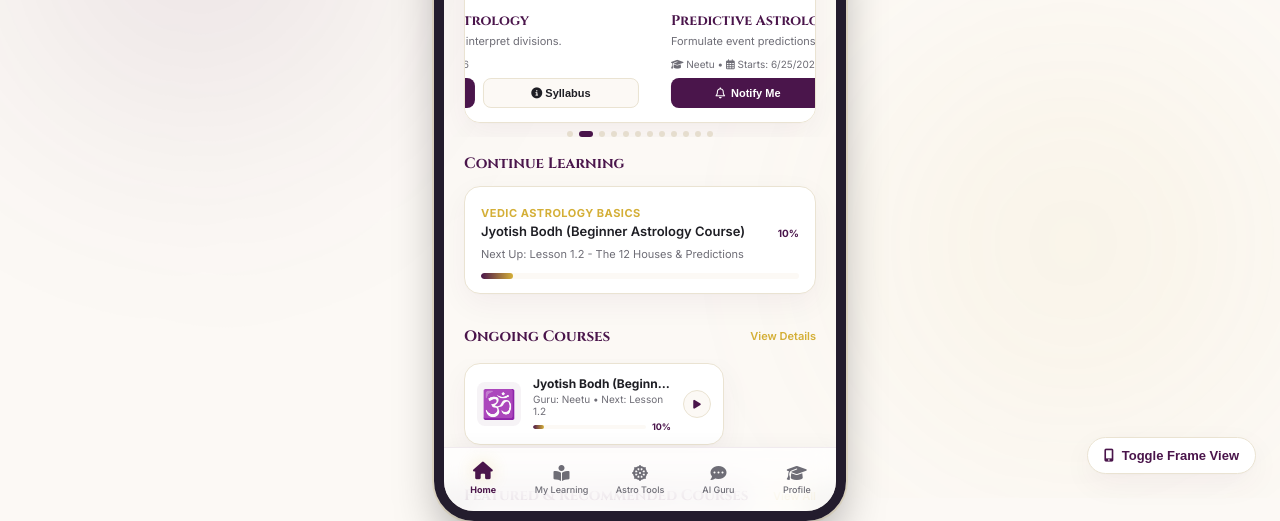
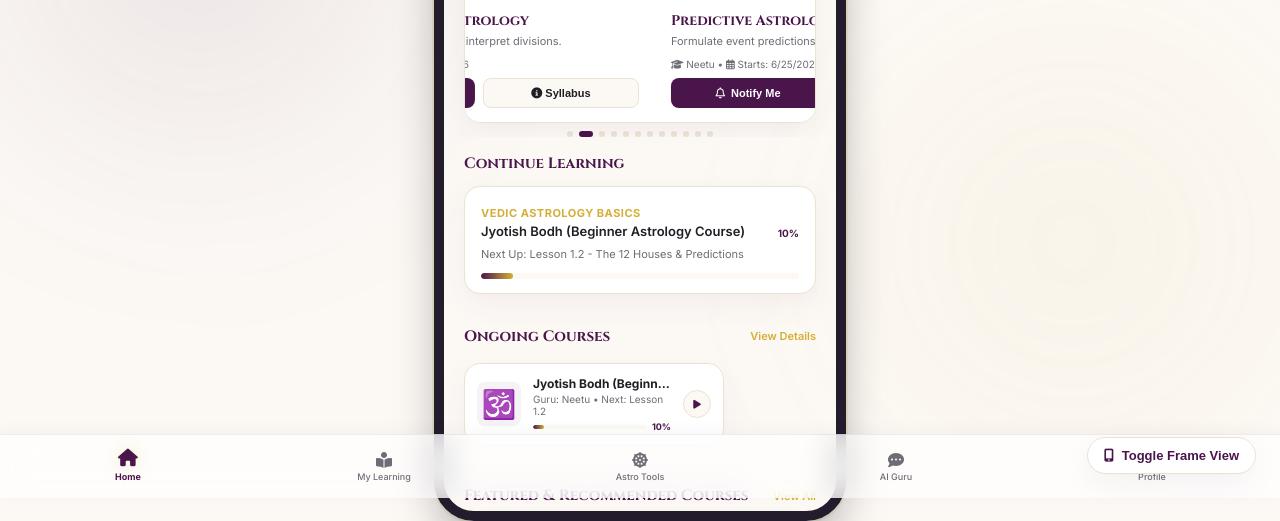
Before and after one commit to Anshika0077/neetu_astro, a website: page index.html in a window 1280 px wide. Shown: the part 302-823 px from the top of the page. Drawn offline with Linux system fonts and the light colour scheme.

Commit message:
Update styles.css

```diff
--- a/styles.css
+++ b/styles.css
@@ -376,7 +376,7 @@ body {
 
 /* Bottom Navigation Bar */
 .bottom-nav-bar {
-    position: absolute;
+    position: fixed;
     bottom: 0;
     left: 0;
     right: 0;
```
